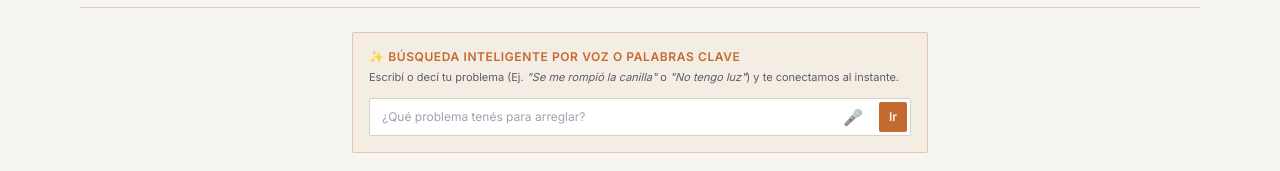
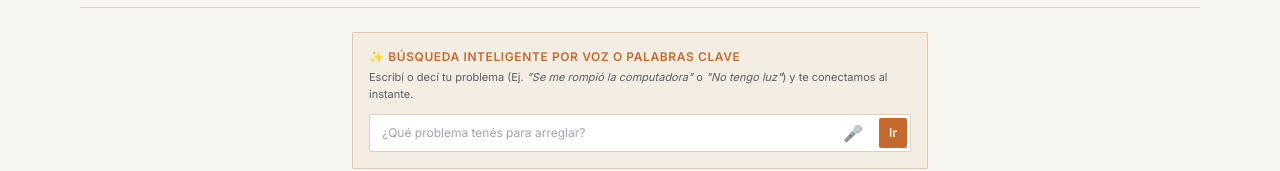
Before and after one commit to JorBuffa/directorio-profesionales, a React (Vite) app in the folder frontend/: page /buscar in a window 1280 px wide. Both pictures are taken after typing "Sample", "5551234" into the empty fields and a click on the button "Continuar". Shown: the part 158-329 px from the top of the page. Built offline with nearby package versions, Linux system fonts and the light colour scheme; no server answers; the database is empty.

Commit message:
Actualizado diccionario inteligente con computación y técnico informático

```diff
--- a/frontend/src/pages/Buscar.jsx
+++ b/frontend/src/pages/Buscar.jsx
@@ -3,13 +3,15 @@ import { useNavigate } from "react-router-dom";
 import { supabase } from "../api/supabaseClient.js";
 import MapView from "../components/MapView.jsx";
 
-// Diccionario inteligente para interpretar problemas cotidianos (Ej: "canilla" -> "plomero")
+// Diccionario inteligente ampliado para interpretar problemas cotidianos (incluyendo tecnología e informática)
 const diccionarioRubros = {
   plomero: ["canilla", "agua", "fuga", "pérdida", "inodoro", "tubo", "caño", "desagüe", "gotera", "tanque", "bomba", "plomeria"],
   gasista: ["gas", "estufa", "calefón", "termotanque", "cocina", "fuga de gas", "valvula", "medidor"],
   electricista: ["luz", "corto", "enchufes", "foco", "térmica", "disyuntor", "cable", "apagón", "electricidad", "toma", "corriente"],
   albanil: ["pared", "humedad", "piso", "techo", "revoque", "ladrillo", "cemento", "grieta", "ampliación", "construccion"],
-  pintor: ["pintura", "paredes", "humedad", "impermeabilizar", "latex", "manchas", "cielorraso", "pintar"]
+  pintor: ["pintura", "paredes", "humedad", "impermeabilizar", "latex", "manchas", "cielorraso", "pintar"],
+  "técnico informático": ["computadora", "pc", "notebook", "pantalla", "celular", "impresora", "internet", "wifi", "virus", "tecnologia", "sistema", "tecnico"],
+  computación: ["computadora", "pc", "notebook", "pantalla", "celular", "impresora", "internet", "wifi", "virus", "tecnologia", "sistema", "tecnico"]
 };
 
 function interpretarBusqueda(textoIngresado) {
@@ -130,7 +132,7 @@ export default function Buscar() {
     if (e) e.preventDefault();
     if (!textoBusquedaLibre.trim()) return;
 
-    // Interpretamos el problema (ej: "se me rompió la canilla" -> "plomero")
+    // Interpretamos el problema
     const intencion = interpretarBusqueda(textoBusquedaLibre);
 
     // Buscamos dentro de los rubros cargados si alguno coincide con la intención
@@ -170,6 +172,8 @@ export default function Buscar() {
       const rubroEncontrado = rubros.find(r => r.nombre.toLowerCase().includes(intencion.toLowerCase()));
       if (rubroEncontrado) {
         handleSeleccionarRubro(rubroEncontrado.id);
+      } else {
+        alert(`No encontramos un rubro directo para "${transcripcion}". Por favor selecciona un rubro de la lista.`);
       }
     };
     recognition.onerror = () => setEscuchandoVoz(false);
@@ -274,7 +278,7 @@ export default function Buscar() {
               ✨ Búsqueda inteligente por voz o palabras clave
             </label>
             <p className="text-[11px] text-ink/70 mb-3">
-              Escribí o decí tu problema (Ej. <em>"Se me rompió la canilla"</em> o <em>"No tengo luz"</em>) y te conectamos al instante.
+              Escribí o decí tu problema (Ej. <em>"Se me rompió la computadora"</em> o <em>"No tengo luz"</em>) y te conectamos al instante.
             </p>
             <form onSubmit={handleBusquedaInteligenteSubmit} className="relative flex items-center">
               <input
```
